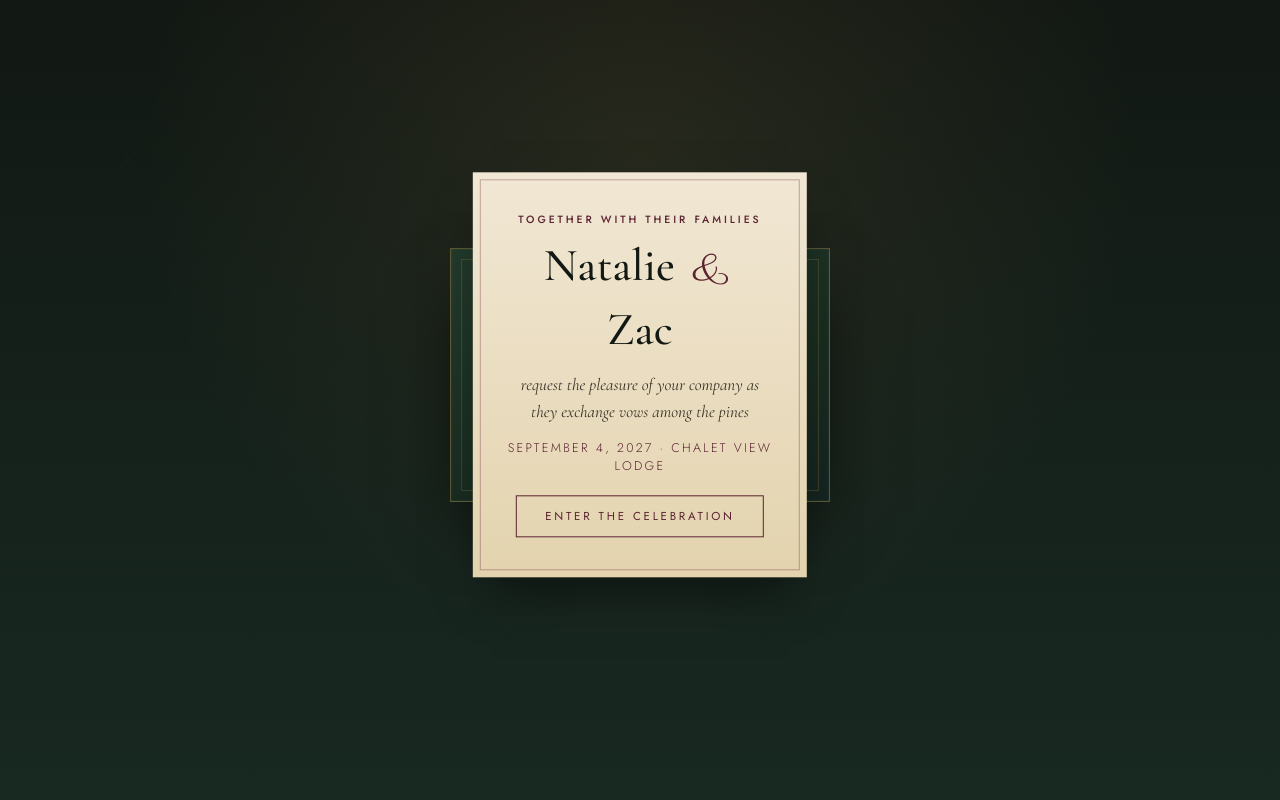
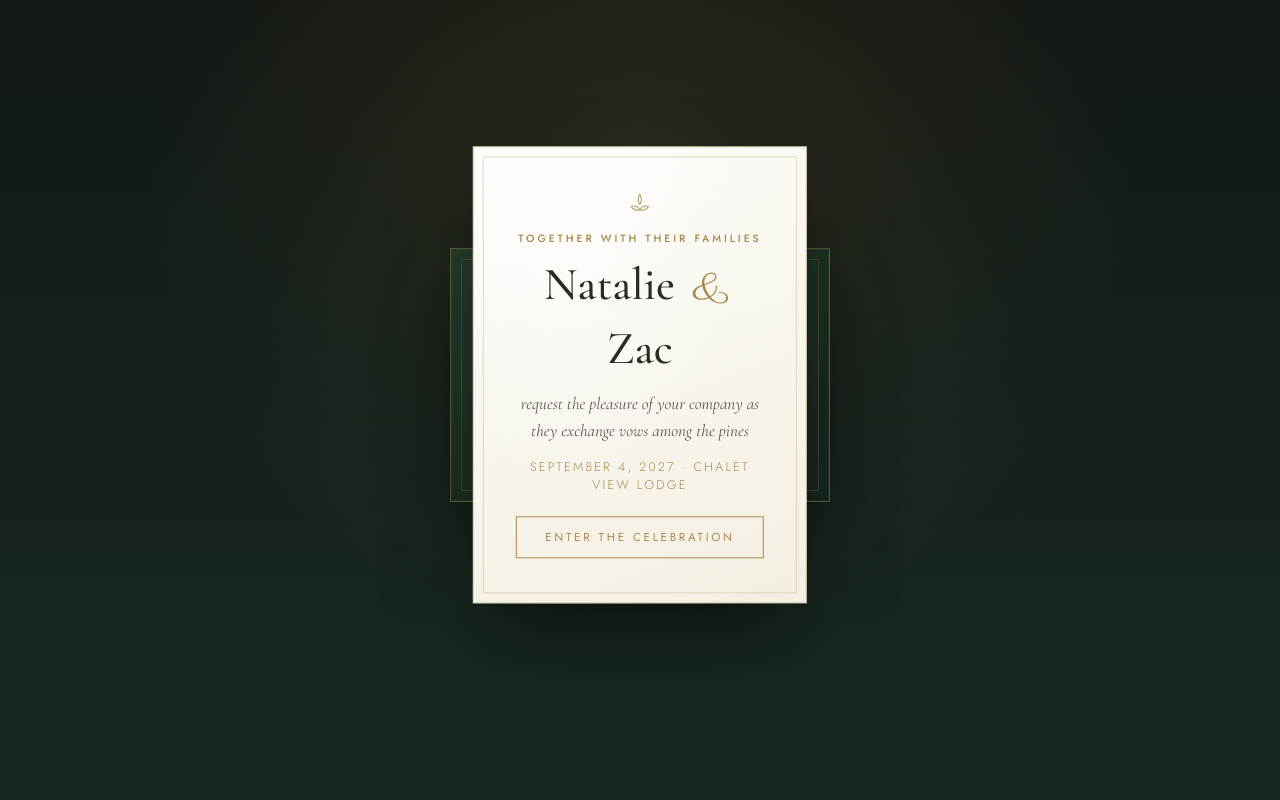
Before and after one commit to drmillertime/wedding, a plain HTML site: page index.html in a window 1280 px wide. Both pictures are taken after a click on the button "Open your invitation". Shown: the top 800 px of the page. Drawn offline with nearby package versions, Linux system fonts and the light colour scheme.

Commit message:
Add files via upload

```diff
--- a/index.html
+++ b/index.html
@@ -29,6 +29,13 @@
   --parchment-dim:  #e3d3ae;
   --cream:          #f6f0e3;
   --cream-dim:      rgba(246,240,227,0.68);
+
+  /* classic ivory invitation card — used for the letter + save-the-date reveal */
+  --card-ivory:      #fdfcf8;
+  --card-ivory-edge: #f4efe3;
+  --card-ink:        #2c2a24;
+  --card-ink-soft:   #5c584c;
+  --card-gold:       #a9884e;
 
   --font-display: 'Cormorant Garamond', serif;
   --font-body:    'Jost', sans-serif;
@@ -185,19 +192,25 @@ h1,h2,h3,h4,p{ margin:0; }
   max-height:min(78vh,520px);
   overflow-y:auto;
   transform:translate(-50%,80%) scale(.94);
-  background:linear-gradient(180deg,var(--parchment),var(--parchment-dim));
-  color:var(--ink);
-  padding:clamp(20px,4vw,40px) clamp(18px,4vw,34px);
+  background:
+    radial-gradient(ellipse at 28% 0%, rgba(255,255,255,.7), transparent 55%),
+    linear-gradient(160deg,var(--card-ivory) 0%,var(--card-ivory-edge) 100%);
+  color:var(--card-ink);
+  border:1px solid rgba(169,136,78,.4);
+  padding:clamp(26px,4vw,44px) clamp(20px,4vw,36px);
   text-align:center;
-  box-shadow:0 25px 50px -18px rgba(0,0,0,.6);
+  box-shadow:
+    inset 0 1px 0 rgba(255,255,255,.7),
+    0 2px 5px rgba(20,16,8,.15),
+    0 45px 80px -26px rgba(0,0,0,.6);
   opacity:0;
   z-index:1;
   transition:transform .9s cubic-bezier(.2,.9,.3,1.1) .15s, opacity .7s ease .15s;
 }
 .letter::before{
   content:"";
-  position:absolute; inset:7px;
-  border:1px solid rgba(92,35,49,.35);
+  position:absolute; inset:9px;
+  border:1px solid rgba(169,136,78,.3);
   pointer-events:none;
 }
 .envelope.open .letter{
@@ -206,12 +219,19 @@ h1,h2,h3,h4,p{ margin:0; }
   z-index:3;
 }
 
+.letter-mark{
+  display:flex;
+  justify-content:center;
+  margin-bottom:14px;
+  color:var(--card-gold);
+  opacity:.85;
+}
 .letter-eyebrow{
   font-family:var(--font-body);
   font-size:10.5px;
   letter-spacing:.28em;
   text-transform:uppercase;
-  color:var(--wine);
+  color:var(--card-gold);
   font-weight:500;
 }
 .letter-names{
@@ -219,12 +239,12 @@ h1,h2,h3,h4,p{ margin:0; }
   font-weight:500;
   font-size:clamp(30px,7vw,46px);
   margin-top:10px;
-  color:var(--ink);
+  color:var(--card-ink);
 }
 .letter-names .amp{
   font-family:var(--font-script);
   font-weight:400;
-  color:var(--wine);
+  color:var(--card-gold);
   padding:0 6px;
 }
 .letter-body{
@@ -233,21 +253,21 @@ h1,h2,h3,h4,p{ margin:0; }
   font-size:clamp(14px,2.6vw,17px);
   line-height:1.6;
   margin-top:14px;
-  color:#3a3327;
+  color:var(--card-ink-soft);
 }
 .letter-date{
   margin-top:14px;
   font-size:12.5px;
   letter-spacing:.18em;
   text-transform:uppercase;
-  color:var(--wine);
+  color:var(--card-gold);
 }
 .enter-btn{
-  margin-top:20px;
+  margin-top:22px;
   display:inline-block;
   padding:12px 28px;
-  border:1px solid var(--wine);
-  color:var(--wine);
+  border:1px solid var(--card-gold);
+  color:var(--card-gold);
   font-size:11.5px;
   letter-spacing:.24em;
   text-transform:uppercase;
@@ -256,7 +276,7 @@ h1,h2,h3,h4,p{ margin:0; }
   transition:opacity .5s ease .5s, transform .5s ease .5s, background .3s, color .3s;
 }
 .envelope.open .enter-btn{ opacity:1; transform:translateY(0); pointer-events:auto; }
-.enter-btn:not([disabled]):hover{ background:var(--wine); color:var(--parchment); }
+.enter-btn:not([disabled]):hover{ background:var(--card-gold); color:var(--card-ivory); }
 
 /* the flap that folds down to "open" */
 .envelope-flap{
@@ -512,16 +532,26 @@ h1,h2,h3,h4,p{ margin:0; }
 .flip-front .fc-label{ font-size:12px; letter-spacing:.2em; text-transform:uppercase; color:var(--amber); }
 .flip-front .fc-cta{ margin-top:14px; font-size:11px; letter-spacing:.14em; color:var(--cream-dim); text-transform:uppercase; }
 .flip-back{
-  background:linear-gradient(160deg,var(--parchment),var(--parchment-dim));
-  color:var(--ink);
+  background:
+    radial-gradient(ellipse at 28% 0%, rgba(255,255,255,.7), transparent 55%),
+    linear-gradient(160deg,var(--card-ivory) 0%,var(--card-ivory-edge) 100%);
+  color:var(--card-ink);
+  border-color:rgba(169,136,78,.4);
+  box-shadow:inset 0 1px 0 rgba(255,255,255,.7), 0 30px 60px -22px rgba(0,0,0,.55);
   transform:rotateY(180deg);
 }
-.flip-back .fb-eyebrow{ font-size:11px; letter-spacing:.24em; text-transform:uppercase; color:var(--wine); }
+.flip-back::before{
+  content:"";
+  position:absolute; inset:9px;
+  border:1px solid rgba(169,136,78,.3);
+  pointer-events:none;
+}
+.flip-back .fb-eyebrow{ font-size:11px; letter-spacing:.24em; text-transform:uppercase; color:var(--card-gold); }
 .flip-back h3{
   font-family:var(--font-display); font-weight:500; font-size:clamp(28px,4vw,36px);
-  margin-top:10px; color:var(--ink);
+  margin-top:10px; color:var(--card-ink);
 }
-.flip-back .fb-place{ margin-top:10px; font-size:13px; color:#4a4030; letter-spacing:.04em; }
+.flip-back .fb-place{ margin-top:10px; font-size:13px; color:var(--card-ink-soft); letter-spacing:.04em; }
 
 .countdown{ display:flex; gap:16px; flex-wrap:wrap; }
 .cd-box{
@@ -769,6 +799,9 @@ footer .fine{ margin-top:28px; font-size:10.5px; color:rgba(246,240,227,.35); le
 
     <div class="letter" id="letter">
       <div class="letter-content">
+        <div class="letter-mark" aria-hidden="true">
+          <svg width="26" height="26" viewBox="0 0 24 24" fill="none" stroke="currentColor" stroke-width="1"><path d="M12 3c2 3 2 6 0 9-2-3-2-6 0-9zM4 14c3-1 6 0 8 3-3 1-6 0-8-3zm16 0c-3-1-6 0-8 3 3 1 6 0 8-3z"/></svg>
+        </div>
         <p class="letter-eyebrow">Together with their families</p>
         <h1 class="letter-names">Natalie <span class="amp">&amp;</span> Zac</h1>
         <p class="letter-body">request the pleasure of your company as they exchange vows among the pines</p>
```
